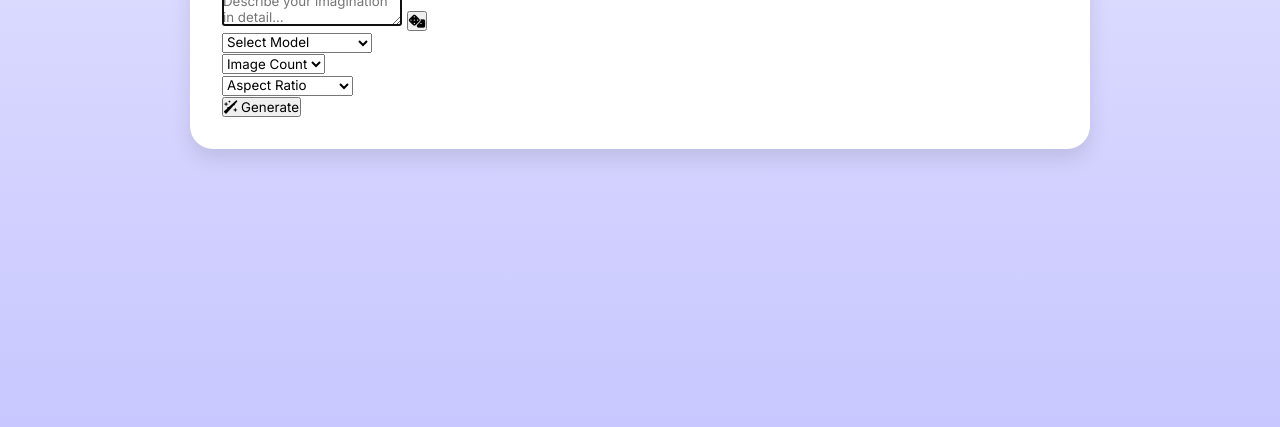
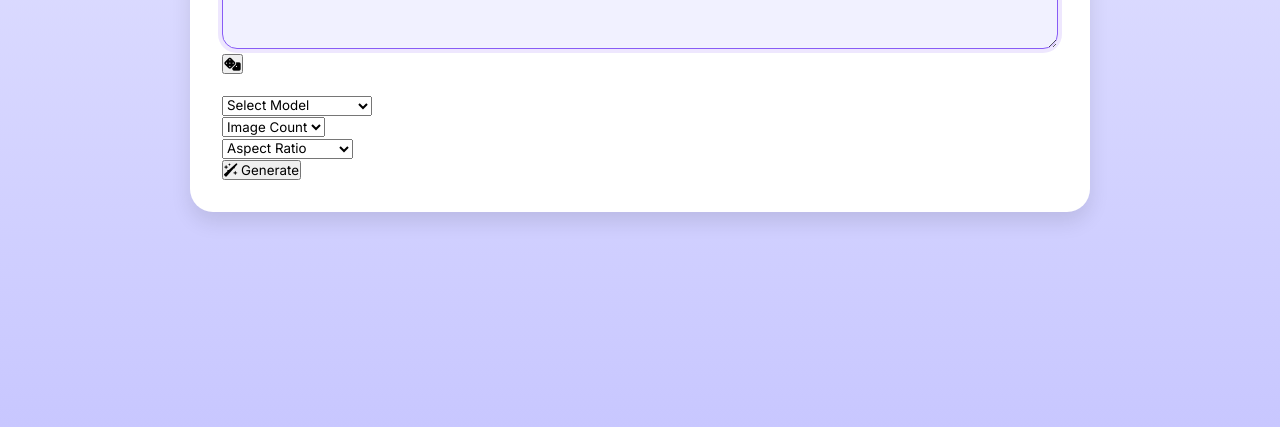
Before and after one commit to Savant-Syntax/Image-generator, a plain HTML site: page index.html in a window 1280 px wide. Shown: the part 373-800 px from the top of the page. Drawn offline with Linux system fonts and the light colour scheme; a web font is replaced by a local one.

Commit message:
focus transition is added on .prompt-container .prompt-input

```diff
--- a/style.css
+++ b/style.css
@@ -92,3 +92,28 @@ body{
     transform: translateY(-2px);
     box-shadow: 0 4px 6px -1px rgba(0,0,0, 0.1);
 }
+
+.main-content .prompt-container{
+    width: 100%;
+    margin-bottom: 20px;
+}
+
+.prompt-container .prompt-input{
+    width: 100%;
+    resize: vertical;
+    min-height: 120px;
+    border-radius: 15px;
+    padding: 16px 20px;
+    line-height: 1.6;
+    font-size: 1.06rem;
+    color: var(--color-text);
+    background: var(--color-input);
+    border: 1px solid var(--color-border);
+    transition: all 0.3s ease;
+}
+
+.prompt-container .prompt-input:focus{
+    outline: none;
+    border-color: var(--color-accent);
+    box-shadow: 0 0 0 4px rgba(139, 92, 246, 0.15);
+}
```
